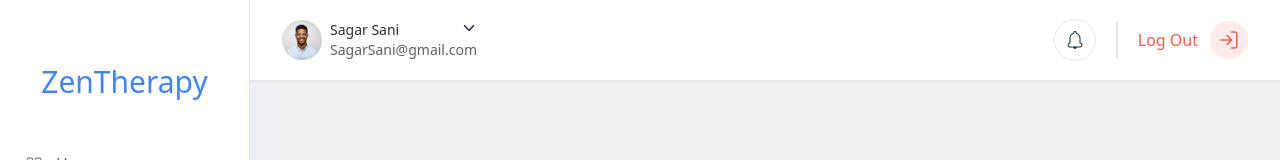
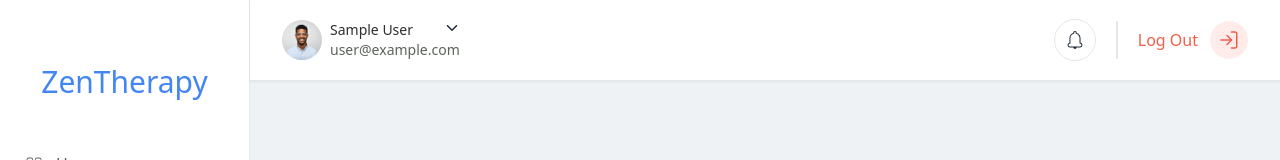
Before and after one commit to Amin7775/ZenTherapy, a React (Vite) app: page /main in a window 1280 px wide. Shown: the top 160 px of the page. Built offline with nearby package versions, Linux system fonts and the light colour scheme; no server answers; sample sign-in values are in the browser's storage.

Commit message:
Updated: nav and added private route

```diff
--- a/public/TherapistData.json
+++ b/public/TherapistData.json
@@ -27,7 +27,7 @@
     "services": "Mobile & In-Studio",
     "image": "https://i.ibb.co/NxLfSn0/4ea60fcd892aa6b8520506eea17a77c9.png"
   },{
-    "id": 1,
+    "id": 5,
     "name": "Alexander Cort",
     "location": "123 Elm Street, New York, NY",
     "services": "Mobile & In-Studio",
--- a/src/components/shared/Navbar/Navbar.jsx
+++ b/src/components/shared/Navbar/Navbar.jsx
@@ -4,7 +4,7 @@ import { IoIosArrowDown, IoMdClose } from "react-icons/io";
 import { CiBellOn, CiLogout } from "react-icons/ci";
 // import { RxExit } from "react-icons/rx";
 import { HiMenuAlt3 } from "react-icons/hi";
-import { useState } from "react";
+import { useContext, useState } from "react";
 import { BsInfoSquare } from "react-icons/bs";
 import { CiGrid41, CiSearch } from "react-icons/ci";
 import { GoPeople } from "react-icons/go";
@@ -12,11 +12,19 @@ import { ImFileText2 } from "react-icons/im";
 import { IoIosHeartEmpty } from "react-icons/io";
 import { IoSettingsOutline } from "react-icons/io5";
 import { NavLink, useLocation } from "react-router-dom";
+import { AuthContext } from "../../../provider/AuthProvider";
 
 const Navbar = () => {
   const [isOpen, setIsOpen] = useState(false);
   const location = useLocation();
+  const { user,logOut } = useContext(AuthContext);
+  // console.log(user);
 
+  const handleSignOut = () =>{
+    console.log("clicked")
+    logOut()
+  }
+// set style to active nav class
   const getActiveClass = (path) => {
     return location.pathname === path
       ? "font-medium bg-sidebar-hover border-l-sidebar-hover-border"
@@ -47,13 +55,13 @@ const Navbar = () => {
                 {/* user name */}
                 <div className="flex justify-between">
                   <h3 className="font-medium text-sm text-custom-black">
-                    Sagar Sani
+                    {user?.displayName}
                   </h3>
                   <IoIosArrowDown className="cursor-pointer" />
                 </div>
 
                 {/* email */}
-                <h4 className="text-sm text-[#5C635A]">SagarSani@gmail.com</h4>
+                <h4 className="text-sm text-[#5C635A]">{user?.email}</h4>
               </div>
             </section>
           </section>
@@ -75,9 +83,9 @@ const Navbar = () => {
             {/* logout */}
             <div className="hidden md:block">
               <div className="border-l-2 pl-5 flex gap-3 items-center text-[#F15E4A]">
-                <h3 className="font-medium cursor-pointer">Log Out</h3>
+                <h3 onClick={handleSignOut} className="font-medium cursor-pointer">Log Out</h3>
                 {/* exit btn */}
-                <div className="p-2 border-0 rounded-full bg-[#FFECEA] hover:bg-red-100 cursor-pointer">
+                <div onClick={handleSignOut} className="p-2 border-0 rounded-full bg-[#FFECEA] hover:bg-red-100 cursor-pointer">
                   <svg
                     width="22"
                     height="22"
@@ -140,11 +148,9 @@ const Navbar = () => {
                         alt=""
                       />
                       <h3 className="mt-4 text-3xl text-white font-semibold text-wrap">
-                        Sagar Sani
+                        {user.displayName}
                       </h3>
-                      <p className="text-white mt-2 text-wrap">
-                        sagarSani@gmail.com
-                      </p>
+                      <p className="text-white mt-2 text-wrap">{user.email}</p>
                     </section>
                   </section>
 
@@ -239,6 +245,7 @@ const Navbar = () => {
                     </NavLink>
                     {/* Logout  */}
                     <div
+                    onClick={handleSignOut}
                       className={`flex hover:bg-sidebar-hover items-center gap-3 px-5 py-3 border-l-4 border-white hover:border-l-sidebar-hover-border transition-all duration-50 ease-in-out`}
                     >
                       <CiLogout className="text-xl mt-0.5" />
--- a/src/provider/AuthProvider.jsx
+++ b/src/provider/AuthProvider.jsx
@@ -6,6 +6,7 @@ import {
   onAuthStateChanged,
   signInWithEmailAndPassword,
   signInWithPopup,
+  signOut,
   updateProfile,
 } from "firebase/auth";
 import { GoogleAuthProvider } from "firebase/auth";
@@ -46,7 +47,10 @@ const AuthProvider = ({ children }) => {
     return signInWithPopup(auth, googleProvider);
   };
 
-  // logout
+  // Logout
+  const logOut = () => {
+    return signOut(auth)
+  };
 
   //   observer for user
   useEffect(() => {
@@ -66,6 +70,7 @@ const AuthProvider = ({ children }) => {
     updateUser,
     signInUser,
     googleLogin,
+    logOut
   };
   return (
     <AuthContext.Provider value={authInfo}>{children}</AuthContext.Provider>
--- a/src/routes/Router.jsx
+++ b/src/routes/Router.jsx
@@ -10,57 +10,61 @@ import About from "../pages/About/About";
 import Favorites from "../pages/favorites/Favorites";
 import HelpCenter from "../pages/helpCenter/HelpCenter";
 import Settings from "../pages/settings/Settings";
+import PrivateRoute from "./PrivateRoute";
 
-const router =createBrowserRouter([
-    {
-        path:"/",
-        element:<AuthLayout></AuthLayout>,
-        children:[
+const router = createBrowserRouter([
   {
     path: "/",
-                element: <Login></Login>
+    element: <AuthLayout></AuthLayout>,
+    children: [
+      {
+        path: "/",
+        element: <Login></Login>,
       },
       {
-                path:"register",
-                element:<Register></Register>
-            }
-        ]
+        path: "register",
+        element: <Register></Register>,
+      },
+    ],
   },
   {
-        path:"/main",
-        element:<MainLayout></MainLayout>,
-        children:[
+    path: "/main",
+    element: (
+      <PrivateRoute>
+        <MainLayout></MainLayout>
+      </PrivateRoute>
+    ),
+    children: [
       {
-                path:"home",
-                element:<Home></Home>
+        path: "home",
+        element: <Home></Home>,
       },
       {
-                path:"newlisting",
-                element:<NewListing></NewListing>
+        path: "newlisting",
+        element: <NewListing></NewListing>,
       },
       {
-                path:"search",
-                element:<Search></Search>
+        path: "search",
+        element: <Search></Search>,
       },
       {
-                path:"about",
-                element:<About></About>
+        path: "about",
+        element: <About></About>,
       },
       {
-                path:"favorites",
-                element:<Favorites></Favorites>
+        path: "favorites",
+        element: <Favorites></Favorites>,
       },
       {
-                path:"helpcenter",
-                element:<HelpCenter></HelpCenter>
+        path: "helpcenter",
+        element: <HelpCenter></HelpCenter>,
       },
       {
-                path:"settings",
-                element:<Settings></Settings>
-            }
-        ]
-    }
-])
-
+        path: "settings",
+        element: <Settings></Settings>,
+      },
+    ],
+  },
+]);
 
 export default router;
```
Lines whose indentation alone changed are shown as unchanged.
